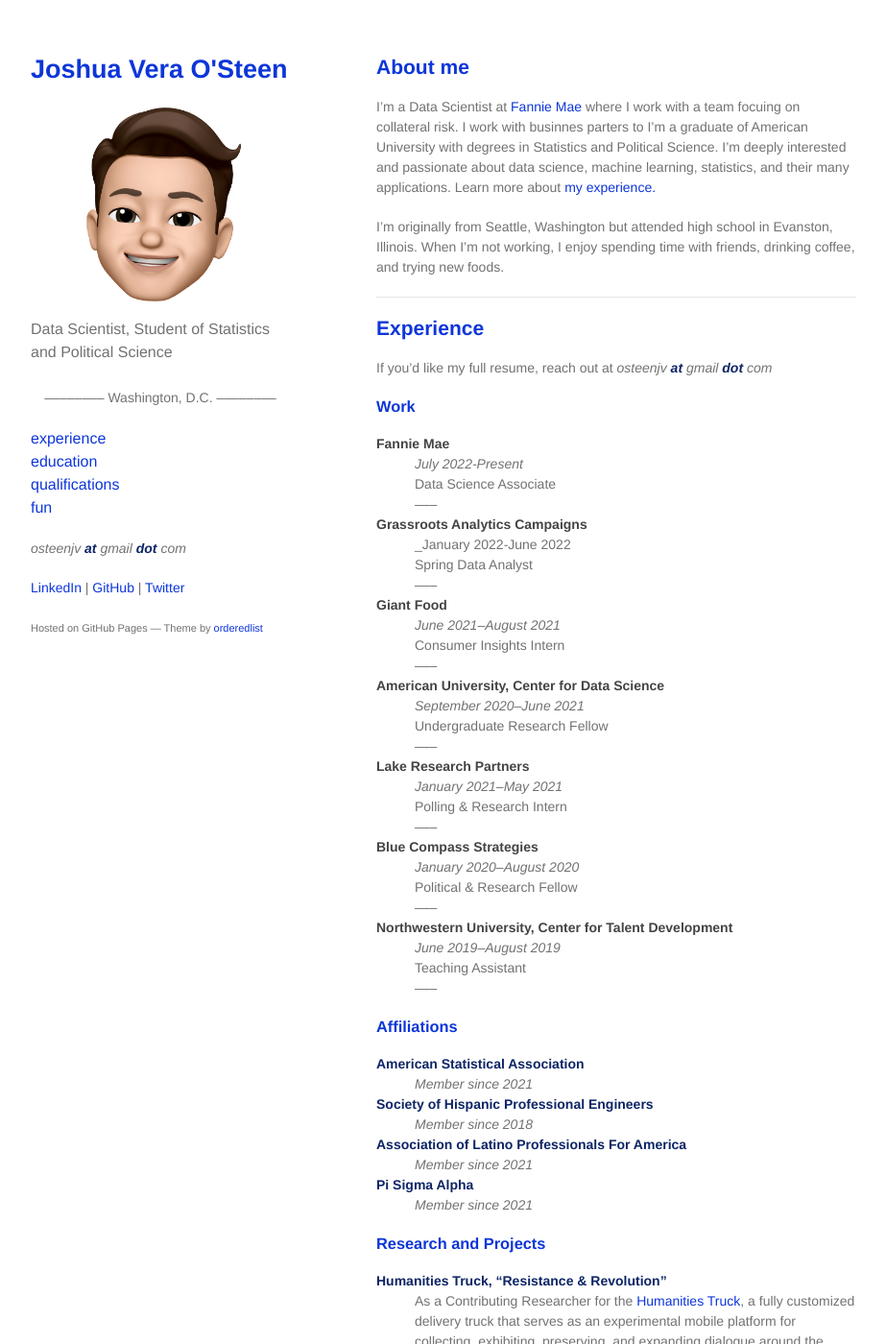
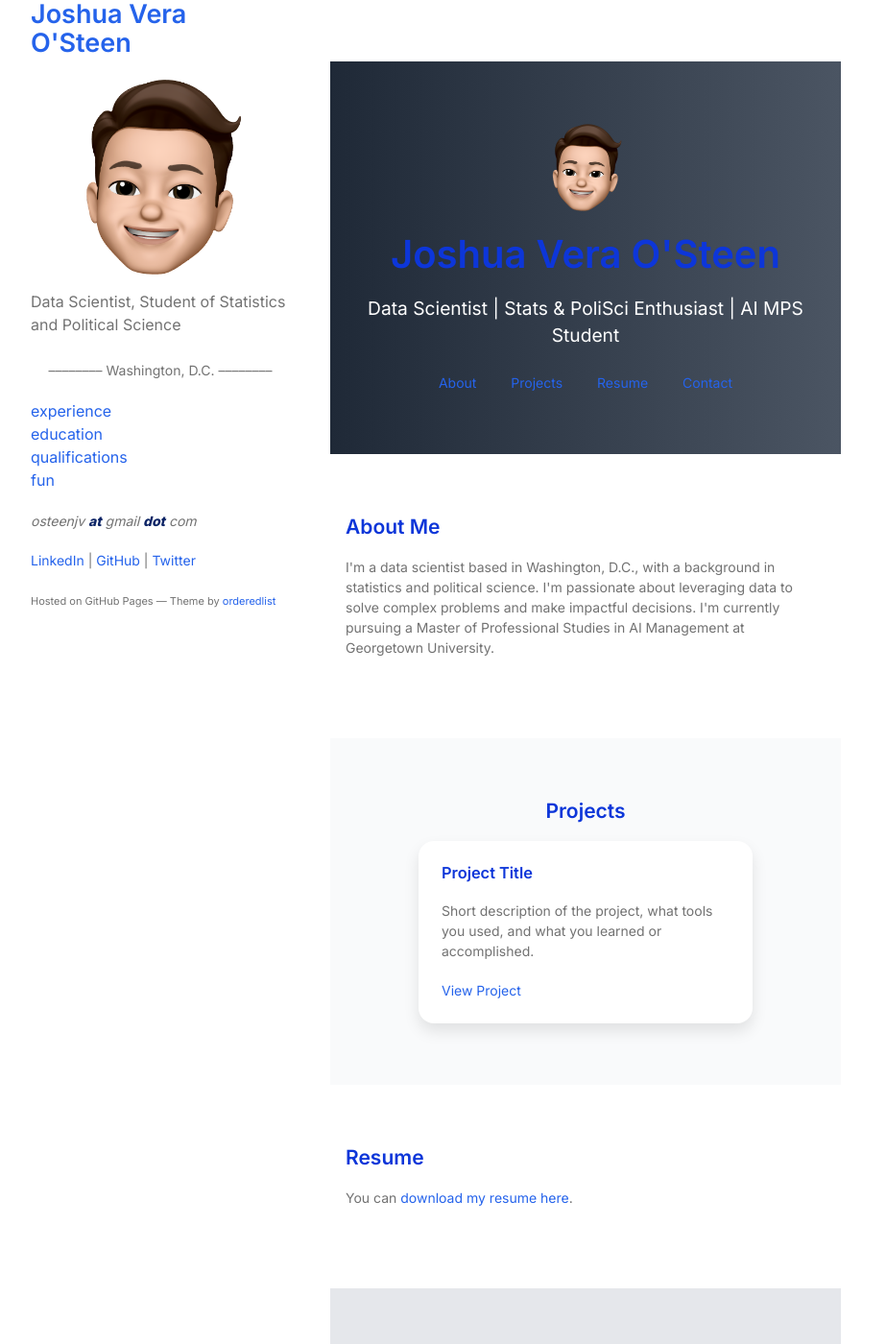
Before and after one commit to JVOsteen/JVOsteen.github.io, a Jekyll site: the page built from index.md, in a window 1280 px wide and 1400 px high. Shown: the whole window at 96% size, without its empty margins (178-1101 px from the left). Built offline with Jekyll 4.4.1, drawn with Linux system fonts in a browser that asks for light colours; our own code applies the rules of GitHub Pages for plain Markdown files; some of the changed text lies outside the part shown.

Commit message:
Update index.md

```diff
--- a/index.md
+++ b/index.md
@@ -1,161 +1,108 @@
 ---
 layout: default
----
-## About me
-I'm a Data Scientist at [Fannie Mae](https://www.fanniemae.com/) where I work with a team focuing on collateral risk. I work with businnes parters to
-I'm a graduate of American University with degrees in Statistics and Political Science. I’m deeply interested and passionate about data science, machine learning, statistics, and their many applications. Learn more about [my experience.](./#experience)
-
-I'm originally from Seattle, Washington but attended high school in Evanston, Illinois. When I'm not working, I enjoy spending time with friends, drinking coffee, and trying new foods.
-
+title: Joshua Vera O'Steen
 ---
 
-## Experience
-If you'd like my full resume, reach out at *osteenjv **at** gmail **dot** com*
+<link href="https://fonts.googleapis.com/css2?family=Inter:wght@400;600;800&display=swap" rel="stylesheet">
+<style>
+  body {
+    font-family: 'Inter', sans-serif;
+    margin: 0;
+    padding: 0;
+    box-sizing: border-box;
+    scroll-behavior: smooth;
+  }
+  h1, h2, h3 {
+    font-weight: 600;
+  }
+  a {
+    color: #2563eb;
+    text-decoration: none;
+  }
+  a:hover {
+    text-decoration: underline;
+  }
+  section {
+    opacity: 0;
+    transform: translateY(40px);
+    transition: all 0.6s ease-out;
+    padding: 4rem 1rem;
+  }
+  .project-card {
+    background: white;
+    padding: 1.5rem;
+    border-radius: 1rem;
+    box-shadow: 0 8px 16px rgba(0,0,0,0.1);
+    width: 300px;
+    transition: transform 0.3s;
+  }
+  .project-card:hover {
+    transform: translateY(-8px);
+  }
+</style>
 
-### Work
-Fannie Mae
-: _July 2022-Present_
-: Data Science Associate
-: –––
+<!-- Hero Section -->
+<section id="hero" style="text-align: center; background: linear-gradient(to right, #1f2937, #4b5563); color: white;">
+  <img src="./assets/img/joshmemoji.png" alt="Joshua's Memoji" style="width: 120px; border-radius: 50%;">
+  <h1 style="font-size: 2.5rem; margin-top: 1rem;">Joshua Vera O'Steen</h1>
+  <p style="font-size: 1.2rem; margin-top: 0.5rem;">Data Scientist | Stats & PoliSci Enthusiast | AI MPS Student</p>
+  <div style="margin-top: 1.5rem;">
+    <a href="#about" style="margin: 0 1rem;">About</a>
+    <a href="#projects" style="margin: 0 1rem;">Projects</a>
+    <a href="#resume" style="margin: 0 1rem;">Resume</a>
+    <a href="#contact" style="margin: 0 1rem;">Contact</a>
+  </div>
+</section>
 
-Grassroots Analytics Campaigns
-: _January 2022-June 2022
-: Spring Data Analyst
-: –––
+<!-- About Section -->
+<section id="about" style="max-width: 800px; margin: auto;">
+  <h2>About Me</h2>
+  <p>I'm a data scientist based in Washington, D.C., with a background in statistics and political science. I'm passionate about leveraging data to solve complex problems and make impactful decisions. I'm currently pursuing a Master of Professional Studies in AI Management at Georgetown University.</p>
+</section>
 
-Giant Food
-: _June 2021–August 2021_
-: Consumer Insights Intern
-: –––
+<!-- Projects Section -->
+<section id="projects" style="background: #f9fafb;">
+  <h2 style="text-align: center;">Projects</h2>
+  <div style="display: flex; flex-wrap: wrap; justify-content: center; gap: 2rem;">
+    <!-- Project cards -->
+    <div class="project-card">
+      <h3>Project Title</h3>
+      <p>Short description of the project, what tools you used, and what you learned or accomplished.</p>
+      <a href="#">View Project</a>
+    </div>
+    <!-- Add more cards here -->
+  </div>
+</section>
 
-American University, Center for Data Science
-: _September 2020–June 2021_
-: Undergraduate Research Fellow
-: –––
+<!-- Resume Section -->
+<section id="resume" style="max-width: 800px; margin: auto;">
+  <h2>Resume</h2>
+  <p>You can <a href="/assets/resume.pdf" target="_blank">download my resume here</a>.</p>
+</section>
 
-Lake Research Partners
-: _January 2021–May 2021_
-: Polling & Research Intern
-: –––
+<!-- Contact Section -->
+<section id="contact" style="text-align: center; background: #e5e7eb;">
+  <h2>Contact</h2>
+  <p>Email: <a href="mailto:you@example.com">you@example.com</a></p>
+  <p>GitHub: <a href="https://github.com/jvosteen" target="_blank">@jvosteen</a></p>
+  <p>LinkedIn: <a href="https://linkedin.com/in/YOURPROFILE" target="_blank">Your LinkedIn</a></p>
+</section>
 
-Blue Compass Strategies
-: _January 2020–August 2020_
-: Political & Research Fellow
-: –––
+<script>
+  // Simple scroll animation fade in
+  document.addEventListener('DOMContentLoaded', () => {
+    const sections = document.querySelectorAll('section');
+    const observer = new IntersectionObserver((entries) => {
+      entries.forEach(entry => {
+        if (entry.isIntersecting) {
+          entry.target.style.opacity = 1;
+          entry.target.style.transform = 'translateY(0)';
+        }
+      });
+    }, { threshold: 0.1 });
 
-Northwestern University, Center for Talent Development
-: _June 2019–August 2019_
-: Teaching Assistant
-: –––
-
-### Affiliations
-
-**American Statistical Association**
-: _Member since 2021_
-
-**Society of Hispanic Professional Engineers**
-: _Member since 2018_
-
-**Association of Latino Professionals For America**
-: _Member since 2021_
-
-**Pi Sigma Alpha**
-: _Member since 2021_
-
-
-### Research and Projects
-
-**Humanities Truck, "Resistance & Revolution"**
-: As a Contributing Researcher for the [Humanities Truck](http://humanitiestruck.com), a fully customized delivery truck that serves as an experimental mobile platform for collecting, exhibiting, preserving, and expanding dialogue around the humanities, I got to help curate an exhibit with 13 other student researchers. Check out our work [here](http://humanitiestruck.com/resistance-revolution/).
-: –––
-
-**American University Center for Data Science**
-: I served as a Research Assistant to Professor Andrew Ballard for the 2020-2021 school year. He and Professor James Curry of The University of Utah are conducting research to better understand legislative behavior by analyzing bill text through the use of text analysis and machine learning. You can find out more about the Center [here](https://www.american.edu/spa/data-science/index.cfm).
-: –––
-
-**Data Science Project, "New York City Rent Data Explorer"**
-: This was a Shiny web application created for my STAT-413 Data Science course at American University. It was created using various packages in R. Its intended use is to provide renters, landlords, and multifamily market researchers in New York City with up to date and useful analysis of rental market data and trends. Try it out for yourself [here](https://joshua-vera-osteen.shinyapps.io/nycrentexplorer/).
-
-
-***
-
-
-## Education
-
-American University, Washington D.C.
-: B.S. _Statistics_ (Concentration: Data Science), 2022
-: B.A. _Political Science_ (Specialization: American Government), 2022
-
-### Selected Coursework
-
-| Type             | Course                                                | Course Number        |
-|------------------|-------------------------------------------------------|----------------------|
-| Computer Science | Intro to Computer Science I                           | CSC148               |
-|                  | Intro to Computer Science II						               | CSC208               |
-|                  | Statistical Programming in R                          | STAT412              |
-|                  | Databases and Big Data                                | ITEC470              |
-|                  | Intro to Data Mining                                  | CSC480               |
-|                  | Database Management Systems*                          | CSC434               |
-|                  | Python for Data Science*                              | DATA425              |
-| Math/Statistics  | Linear Algebra                                        | MATH310              |
-|                  | Calculus III						                               | MATH313              |
-|                  | Intermediate Statistics							                 | STAT302              |
-|                  | Probability                                           | MATH401              |
-|                  | Regression                                            | STAT415              |
-|                  | Data Science                                          | STAT413              |
-|                  | Intro to Survey Sampling                              | STAT405              |
-|                  | Applied Multivariate Analysis                         | STAT520              |
-|                  | Statistical Machine Learning                          | STAT427              |
-
-
-***
-
-## Qualifications
-
-### Skills
-
-| Type             | Skill                                       | Confidence (1–5)  |
-|------------------|---------------------------------------------|-------------------|
-| Programming      | R (R Studio)                                | 5                 |
-|                  | Python               		                   | 3                 |
-|                  | Stata                                       | 3                 |
-|                  | SQL                                         | 3                 |
-|                  | Excel                                       | 5                 |
-| Technical        | Linear Regression/Generalized Linear Models | 5                 |
-|                  | A/B Testing                                 | 5                 |
-|                  | Classification Techniques                   | 5                 |
-|                  | Probability Modeling                        | 5                 |
-| Other            | PowerPoint                                  | 4                 |
-|                  | Microsoft Word				                       | 5                 |
-|                  | Survey Research                             | 5                 |
-|                  | Public Speaking/Presentation                | 5                 |
-
-### Languages
-
-**English** (native proficiency)
-
-**Spanish** (full professional proficiency)
-
-***
-
-## Fun
-### Interests
-
-* Soccer
-* Football (Go Hawks!)
-* History (especially classical history)
-* Traveling
-
-### Facts
-
-* I can name every country on a blank map.
-* I also love vexillology and can probably match most countries with their flag.
-* I have family in Mexico and have spent many summers in the beautiful country.
-* I participated in congressional debate in high school.
-* My favorite movie is Interstellar.
-* I don't like candy unless it's chocolate (e.g. Reese's, KitKats, etc).
-* I'm from Seattle, and yes, I am a coffee addict.
-
-
-
-**Feel free to reach out!**
+    sections.forEach(section => {
+      observer.observe(section);
+    });
+  });
+</script>
```
